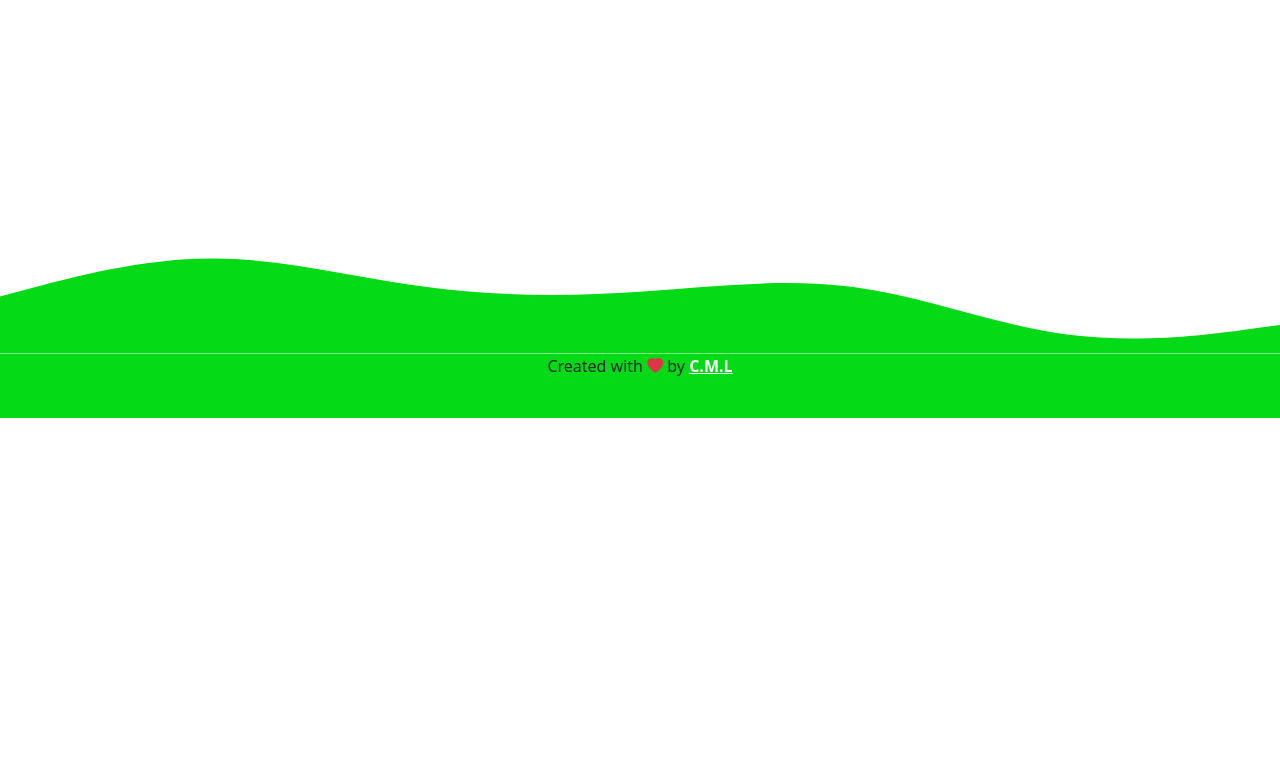
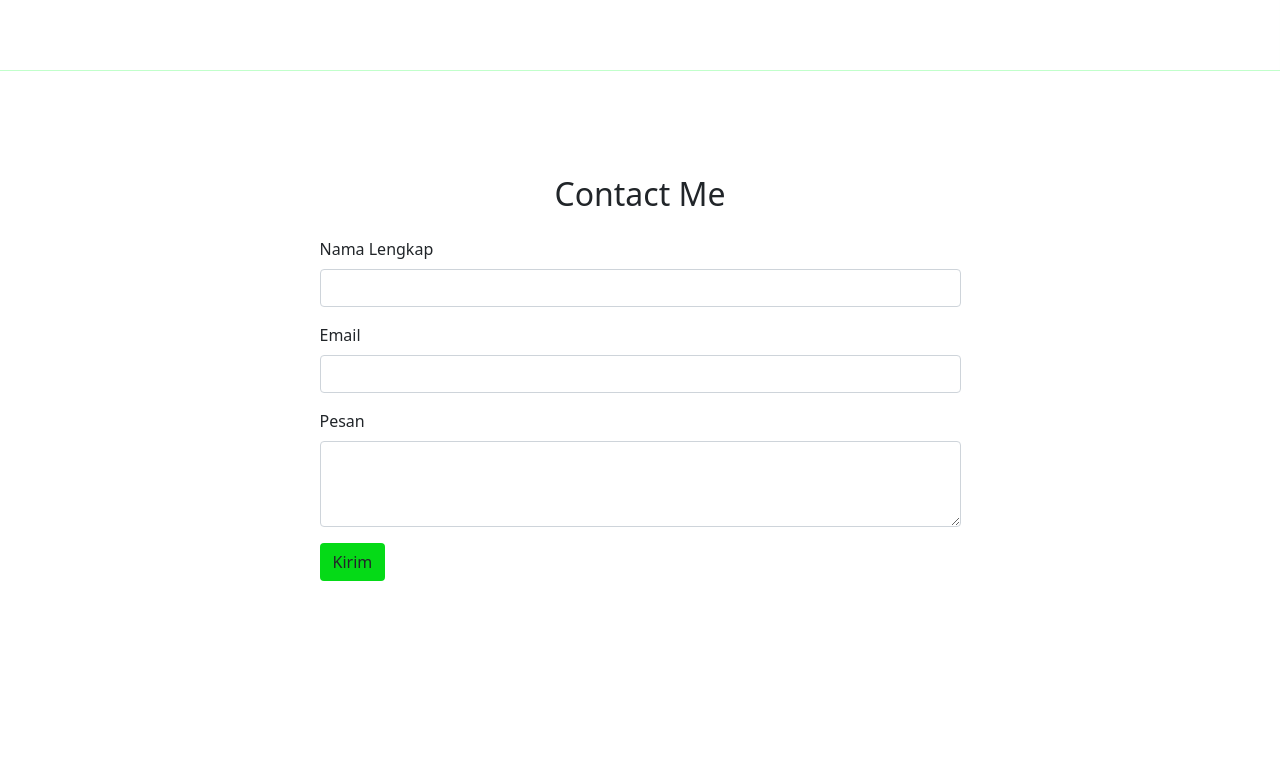
Before and after one commit to MiauLiong/miauliong.github.io, a plain HTML site: page index.html in a window 1280 px wide. Shown: the part 1960-2736 px from the top of the page. Before the commit the page ends 2378 px from the top, so only its background shows below. Drawn offline with nearby package versions, Linux system fonts and the light colour scheme.

Commit message:
ubah profile

```diff
--- a/index.html
+++ b/index.html
@@ -47,7 +47,7 @@
 
     <!-- Jumbotron-->
     <section class="jumbotron text-center">
-      <img src="img/foto.jpg" alt="C.M.L" width="200" class="rounded-circle img-thumbnail" />
+      <img src="img/pp.jpeg" alt="C.M.L" width="200" class="rounded-circle img-thumbnail" />
       <h1 class="display-4">C.M.L</h1>
       <p class="lead">
         Manusia <br />
@@ -136,6 +136,42 @@
     <!-- akhir service -->
 
     <!-- contact -->
+    <section id="contact">
+      <div class="container">
+        <div class="row text-center mb-3 m-4">
+          <div class="col">
+            <h2>Contact Me</h2>
+          </div>
+        </div>
+        <div class="row justify-content-center">
+          <div class="col-md-7">
+            <div class="alert alert-warning alert-dismissible fade show d-none my-alert" role="alert">
+              <strong>Terima Kasih.</strong>Pesan anda telah kami terima
+              <button type="button" class="btn-close" data-bs-dismiss="alert" aria-label="Close"></button>
+            </div>
+            <form name="cml-contact-form">
+              <div class="mb-3">
+                <label for="name" class="form-label">Nama Lengkap</label>
+                <input type="text" class="form-control" id="name" aria-describedby="name" name="nama" />
+              </div>
+              <div class="mb-3">
+                <label for="Email" class="form-label">Email </label>
+                <input type="email" class="form-control" id="email" aria-describedby="email" name="email" />
+              </div>
+              <div class="mb-3">
+                <label for="pesan" class="form-label">Pesan</label>
+                <textarea class="form-control" id="pesan" rows="3" name="pesan"></textarea>
+              </div>
+              <button type="submit" class="btn btn-kirim mb-2" style="background-color: #05da17">Kirim</button>
+
+              <button class="btn btn-loading d-none" type="button" disabled style="background-color: #05da17">
+                <span class="spinner-border spinner-border-sm" role="status" aria-hidden="true"></span>
+                Loading...
+              </button>
+            </form>
+          </div>
+        </div>
+      </div>
 
       <svg xmlns="http://www.w3.org/2000/svg" viewBox="0 0 1440 320">
         <path
```
Also changed, not shown: img/pp.jpeg (added).
